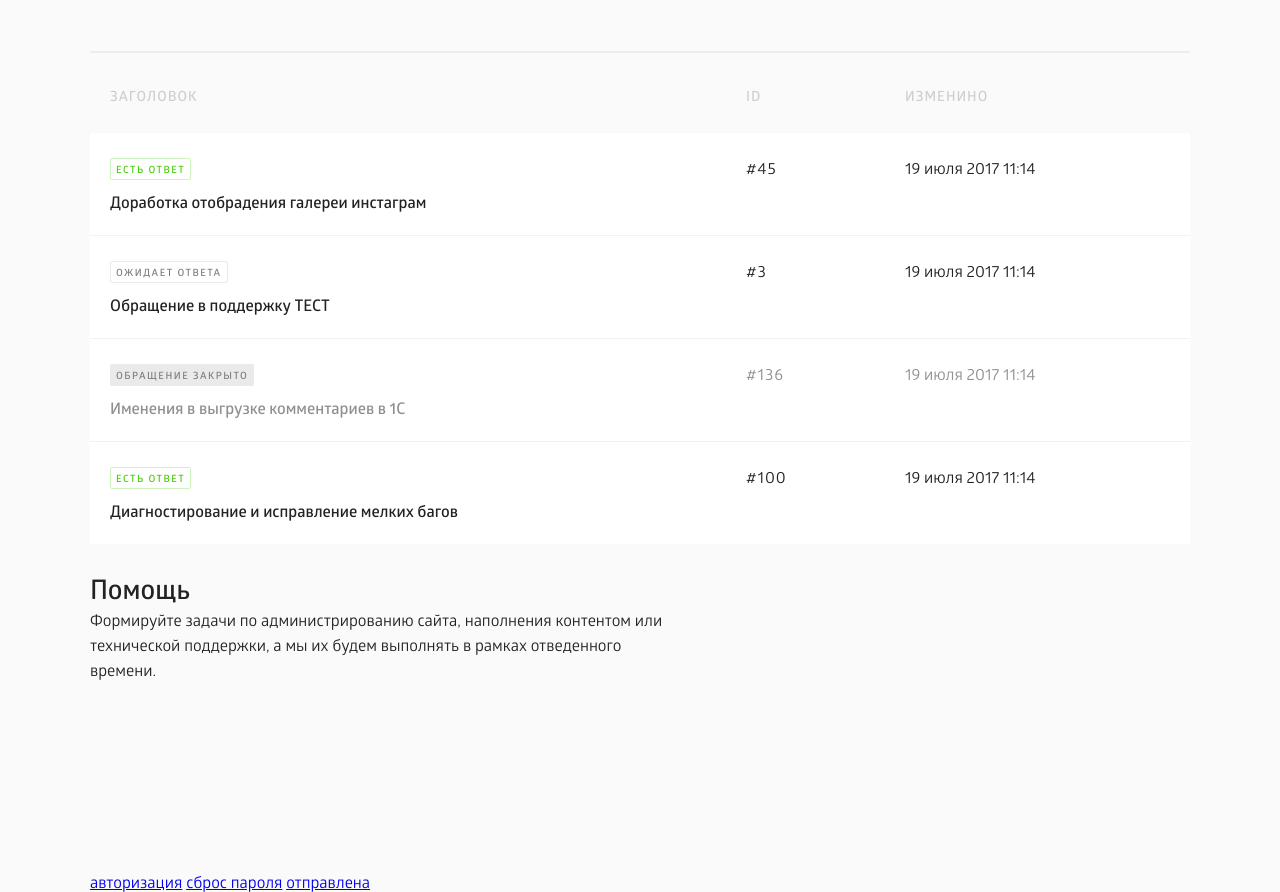
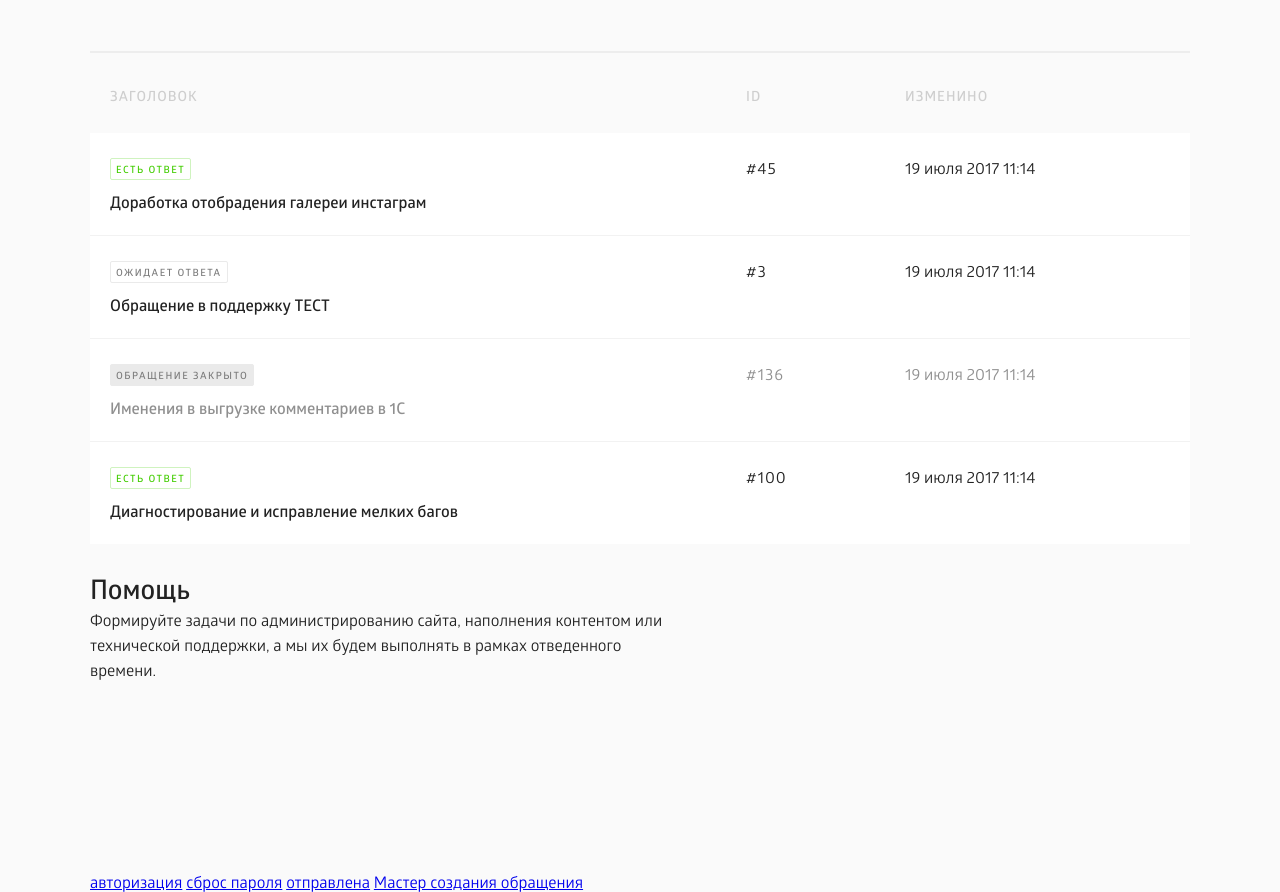
Before and after one commit to Viordik/makeit-site, a website: page index.html in a window 1280 px wide. Shown: the part 95-987 px from the top of the page. Drawn offline with nearby package versions, Linux system fonts and the light colour scheme; files that its build step writes are made by us from their sources.

Commit message:
Добавлена ссылка на страницу Мастер создания обращения

```diff
--- a/index.html
+++ b/index.html
@@ -87,10 +87,11 @@
         </p>
       </section>
     </main>
-    <footer class="page-footer" style="margin-top: 30px"> <!--СЫЛКИ НА СТРАНИЦЫ АВТОРИЗАЦИИ, ВОСТАНОВЛЕНИЕ ПАРОЛЯ, ОТПРАВЛЕНА -->
+    <footer class="page-footer" style="margin-top: 30px"> <!--СЫЛКИ НА СТРАНИЦЫ АВТОРИЗАЦИИ, ВОСТАНОВЛЕНИЕ ПАРОЛЯ, ОТПРАВЛЕНА, МАСТЕР СОЗДАНИЯ ОБРАЩЕНИЯ -->
       <a href="./auth.html">авторизация</a>
       <a href="./resetpass.html">сброс пароля</a>
       <a href="./send.html">отправлена</a>
+      <a href="./create-appeal.html">Мастер создания обращения</a>
     </footer>
   </div>
 </body>
```
